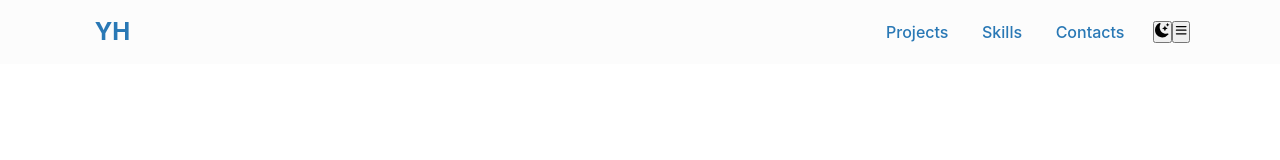
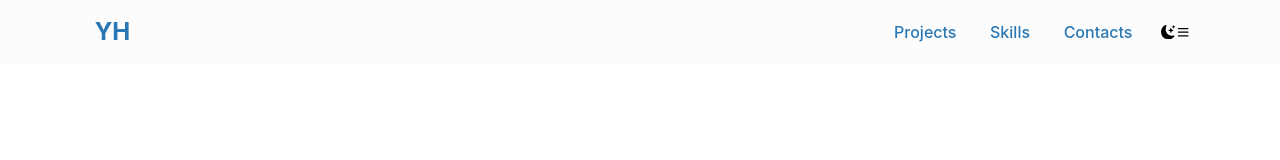
Before and after one commit to Yuliia-Harkusha/portfolio, a React (Create React App) app: page / in a window 1280 px wide. Shown: the top 160 px of the page. Built offline with nearby package versions, Linux system fonts and the light colour scheme; the HTML template or start-up script is replaced by a standard one.

Commit message:
correct nav button style

```diff
--- a/src/App.css
+++ b/src/App.css
@@ -58,12 +58,10 @@ main {
 }
 
 .btn {
-  display: block;
   cursor: pointer;
   padding: 0.8em 1.4em;
   font-weight: 500;
   font-size: 0.9rem;
-  text-transform: lowercase;
   transition: transform 0.2s ease-in-out;
 }
 
@@ -92,7 +90,11 @@ main {
 }
 
 .btn-icon {
+  display: flex;
+  align-items: center;
   padding: 0;
+  border: none;
+  background-color: inherit;
 }
 
 .btn-icon:hover,
```
